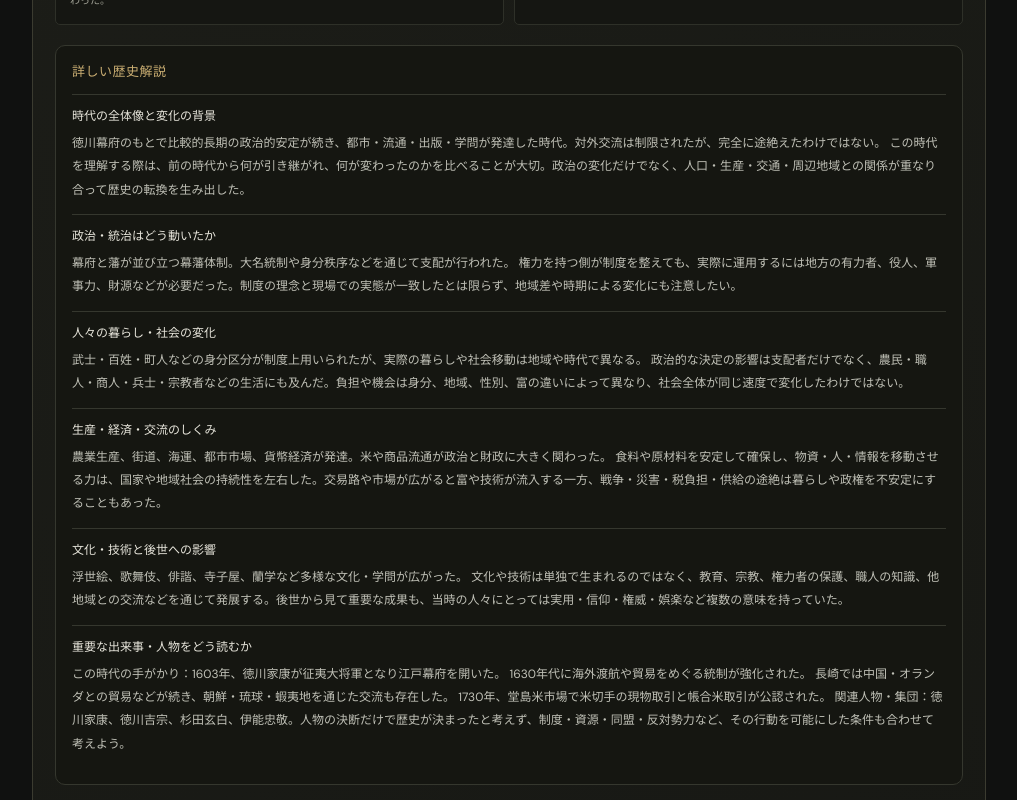
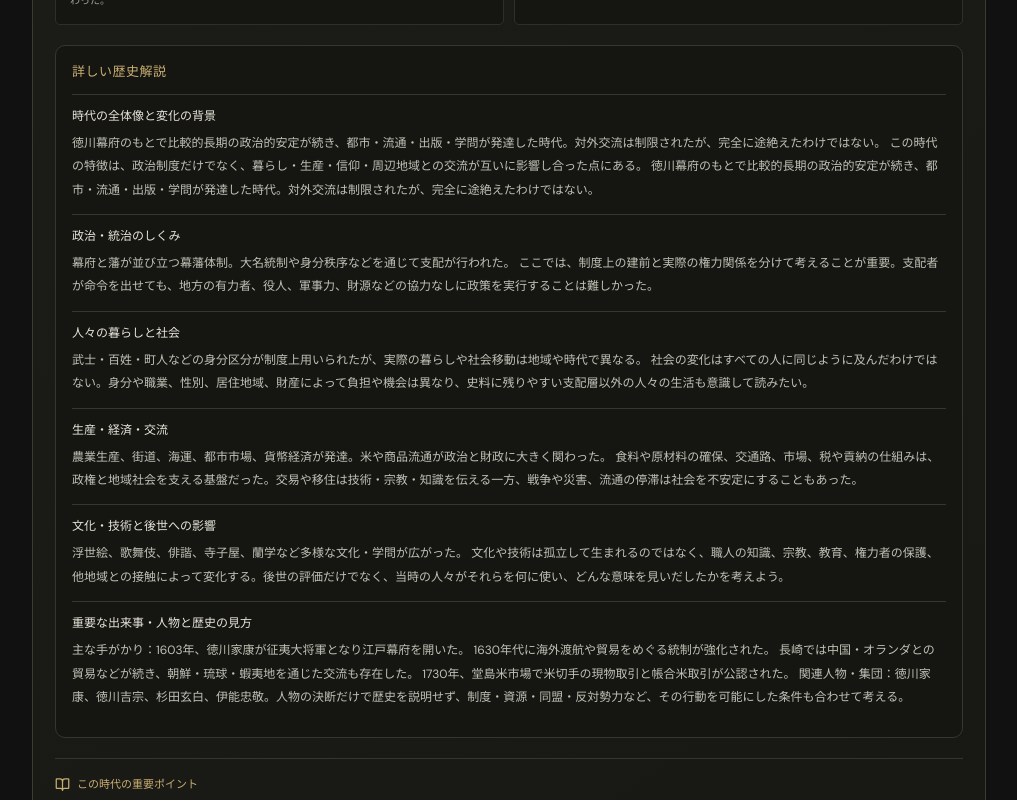
Before and after one commit to pzw46tbt7z-a11y/kingdom-tenka-touitsu, a React (Vite) app: page / in a window 1280 px wide. Shown: the part 1840-2640 px from the top of the page, without its empty margins (252-1269 px from the left). Built offline with nearby package versions, Linux system fonts and the light colour scheme.

Commit message:
Write era-specific historical context for all civilization explanations

```diff
--- a/src/App.tsx
+++ b/src/App.tsx
@@ -13,17 +13,47 @@ type Era = {
 };
 type Civilization = { id: string; name: string; subtitle: string; symbol: string; overview: string; eras: Era[] };
 
+const ERA_CONTEXT: Record<string, string> = {
+  'japan-jomon': '縄文文化は一様ではなく、気候・海岸線・資源環境に応じて地域ごとの暮らしが形づくられた。土器は煮炊きや保存を助け、定住や食生活の幅を広げた一方、狩猟採集社会を単純な「未発達な段階」とみなすのは適切ではない。',
+  'japan-kofun': '巨大古墳の分布と形の変化は、ヤマト王権と地方首長の結びつきが変化したことを示す。王権の成立を一度の征服で説明することは難しく、外交・婚姻・軍事・技術者集団との関係を通じた段階的な統合として考える必要がある。',
+  'japan-asuka': '飛鳥時代の改革は、豪族の政治をただちに消し去ったわけではない。中国の制度を参照しながら、氏姓や豪族の既存の力を調整し、戸籍・税・官僚制を整える長い国家形成の過程だった。',
+  'japan-heian': '平安時代の政治は、摂関政治から院政へ単純に交代しただけではない。天皇・上皇・摂関家・寺社・武士が権利や収入をめぐって関係を結び直し、中央の宮廷文化と地方の武力が並行して発展した。',
+  'japan-kamakura': '鎌倉幕府は朝廷を完全に置き換えた政府ではなく、朝廷の権威と並びながら御家人を御恩と奉公の関係で束ねた。承久の乱後には西国への影響力が増したが、元寇の負担や恩賞不足が御家人社会を揺さぶった。',
+  'japan-muromachi': '室町幕府の支配力は時期や地域によって大きく異なり、守護大名や国人、寺社、自治的な都市との交渉に支えられていた。応仁の乱は全国を一斉に戦国化させた単独の原因というより、既存の対立を広げる転機となった。',
+  'japan-azuchi': '織田信長と豊臣秀吉の統一事業は、軍事力だけでなく城下町、流通、検地、刀狩などを通じて人と土地を把握し直す過程だった。統一は地域ごとに段階的に進み、豊臣政権の制度は徳川幕府にも引き継がれた。',
+  'japan-taisho': '大正期には政党政治や大衆文化が広がった一方、選挙権は限定され、社会運動への警戒や植民地支配も続いた。第一次世界大戦による好況とその後の不況、米騒動などが、政治参加と社会不安の両面を強めた。',
+  'japan-showa': '昭和は戦前・戦中と戦後で政治・社会の条件が大きく異なる。戦争の拡大、敗戦、占領改革、高度経済成長を連続した一つの進歩として扱わず、被害と加害、復興の恩恵と格差の双方を確認する必要がある。',
+  'japan-heisei': '平成から令和にかけては、バブル崩壊後の長期停滞、少子高齢化、災害、デジタル化、国際環境の変化が重なった。社会の変化は一様ではなく、雇用・地域・世代によって影響が異なるため、統計と個人の経験を区別して読むことが重要である。',
+  'egypt-old': '古王国の王権は、ナイル川流域の農業余剰、徴税・労働動員、役人の組織によって支えられた。ピラミッドは王の墓であると同時に、資源を集めて人々を組織する国家能力の表れだが、建設を奴隷労働だけで説明するのは不正確である。',
+  'egypt-new': '新王国は軍事遠征と外交によってヌビアや西アジアへ影響力を広げ、金属・木材・贅沢品などを獲得した。領土拡大は富をもたらす一方、遠征や駐屯の費用、周辺勢力の変化、王権と神殿の関係という課題も生んだ。',
+  'greece-classical': '古典期ギリシャは単一国家ではなく、アテナイやスパルタなど独立したポリスの競争と協力から成っていた。アテナイ民主政には市民男性のみが政治参加でき、女性・奴隷・在留外国人は排除されるなど、参加の範囲に明確な限界があった。',
+  'greece-hellenistic': 'アレクサンドロスの征服後、後継者の王国が競合するなかでギリシャ語や都市制度が広域に広がった。文化交流は一方向の「ギリシャ化」ではなく、エジプトや西アジアの宗教・知識・慣習との相互作用によって進んだ。',
+  'rome-republic': '共和政ローマでは執政官や元老院、市民集会が政治を担ったが、権力と富は平等ではなかった。征服による領土・奴隷・富の流入はローマを強大にすると同時に土地集中や軍隊の変質を招き、内乱と一人の有力者への権力集中につながった。',
+  'rome-empire': '帝政初期は皇帝の権力と共和政以来の制度を組み合わせ、軍隊・属州行政・道路網を通じて広大な領域を統治した。平和と交易の拡大は地域差や身分格差を消したわけではなく、軍の忠誠や皇位継承は政権の安定を左右した。',
+  'china-zhou': '殷から西周にかけて、王権は祭祀・青銅器・親族や有力者との関係を通じて支えられた。西周の封建的な統治は各地の諸侯に土地と役割を与える仕組みだったが、世代を経るにつれて地方勢力が自立し、王の権威は弱まっていった。',
+  'china-spring': '春秋時代には周王の権威が弱まる一方、諸侯国は覇者を中心に同盟や戦争を繰り返した。鉄器や農業の変化、官僚制の萌芽が政治競争を支え、後の戦国時代に見られる領域国家への変化を準備した。',
+  'china-warring': '戦国時代には各国が徴兵・税制・行政を改革し、広い領域と人口を直接支配する国家へ変わった。法家思想を含む諸学派は統治のあり方を議論し、軍事競争と改革が秦の統一を可能にする一方、民衆への負担も大きくした。',
+  'china-qin': '秦の統一は、文字・度量衡・貨幣・道路などの規格化と郡県制によって広域支配を進めた転換点だった。ただし統一後の急速な徴発や厳しい刑罰、後継問題と反乱が政権を弱め、秦は短期間で崩壊した。',
+  'china-han': '漢は秦の中央集権制度を継承しながら、儒学を官僚統治の理念として重視し、郡県制と諸侯王の配置を調整した。シルクロードを含む交流が広がった一方、土地集中、宦官・外戚の対立、農民反乱などが後漢末の危機につながった。',
+  'china-three': '三国時代は魏・蜀・呉が正統性と資源を競い、人口移動や屯田、軍事動員が政治を左右した。後世の物語では英雄の活躍が強調されるが、実際の歴史は地理、財政、官僚組織、同盟関係にも大きく規定されていた。',
+  'china-jin': '晋による一時的な統一の後、皇族間の争いと北方勢力の進出によって政治の中心が南北に分かれた。北方では複数の政権が制度や文化を作り直し、南方では移住者と在地社会が融合して、後の隋唐統一につながる変化が進んだ。',
+  'china-sui-tang': '隋は大運河や律令的制度を整えて再統一を進め、唐は科挙・官僚制・国際交易を発展させた。広域交流が長安などの都市を繁栄させた一方、均田制や府兵制の変質、安史の乱、地方軍閥の成長によって中央の統制は弱まった。',
+  'china-song': '宋代には商業・都市・印刷・火薬などが発展し、科挙官僚を中心とする文治政治が強まった。経済力と文化が栄えても軍事的圧力は続き、南宋は金と、後にはモンゴル勢力と対峙し、元による征服へと至った。',
+  'china-qing-modern': '清は多民族帝国として広大な地域を統治し、人口増加と交易拡大を経験したが、19世紀には内乱と列強の軍事・経済的圧力に直面した。帝制崩壊後も国家建設をめぐる対立が続き、近現代中国は革命・戦争・改革を通じて大きく変化した。',
+  'china-ming': '明は皇帝権力を強め、科挙官僚制と農業税収を基盤に統治した。鄭和の航海や海上交易が展開する一方、海禁政策は時期や地域によって運用が異なり、銀の流入、財政難、北方防衛、農民反乱が王朝末期の不安定化に関わった。',
+  'mongol-rise': 'モンゴル帝国の拡大は、騎馬軍の機動力だけでなく、部族連合の再編、情報伝達、降伏した都市や職人の活用によって進んだ。征服は破壊と人口移動をもたらした一方、ユーラシアの交易・外交・技術交流を結び直し、地域ごとに異なる支配体制を生んだ。'
+};
 function getDeepDive(era: Era) {
-  if (era.deepDive?.length) return era.deepDive;
+  const context = ERA_CONTEXT[era.id] || (era.overview + ' この時代の特徴は、政治制度だけでなく、暮らし・生産・信仰・周辺地域との交流が互いに影響し合った点にある。');
   const facts = era.keyFacts;
   const people = era.people.filter(p => !p.includes('特定の個人名は史料から分からない'));
   return [
-    { heading: '時代の全体像と変化の背景', body: era.overview + ' この時代を理解する際は、前の時代から何が引き継がれ、何が変わったのかを比べることが大切。政治の変化だけでなく、人口・生産・交通・周辺地域との関係が重なり合って歴史の転換を生み出した。' },
-    { heading: '政治・統治はどう動いたか', body: era.politics + ' 権力を持つ側が制度を整えても、実際に運用するには地方の有力者、役人、軍事力、財源などが必要だった。制度の理念と現場での実態が一致したとは限らず、地域差や時期による変化にも注意したい。' },
-    { heading: '人々の暮らし・社会の変化', body: era.society + ' 政治的な決定の影響は支配者だけでなく、農民・職人・商人・兵士・宗教者などの生活にも及んだ。負担や機会は身分、地域、性別、富の違いによって異なり、社会全体が同じ速度で変化したわけではない。' },
-    { heading: '生産・経済・交流のしくみ', body: era.economy + ' 食料や原材料を安定して確保し、物資・人・情報を移動させる力は、国家や地域社会の持続性を左右した。交易路や市場が広がると富や技術が流入する一方、戦争・災害・税負担・供給の途絶は暮らしや政権を不安定にすることもあった。' },
-    { heading: '文化・技術と後世への影響', body: era.culture + ' 文化や技術は単独で生まれるのではなく、教育、宗教、権力者の保護、職人の知識、他地域との交流などを通じて発展する。後世から見て重要な成果も、当時の人々にとっては実用・信仰・権威・娯楽など複数の意味を持っていた。' },
-    { heading: '重要な出来事・人物をどう読むか', body: 'この時代の手がかり：' + facts.join(' ') + (people.length ? ' 関連人物・集団：' + people.join('、') + '。人物の決断だけで歴史が決まったと考えず、制度・資源・同盟・反対勢力など、その行動を可能にした条件も合わせて考えよう。' : ' 個人名が分からない場合も、遺跡・遺物・文書などから社会の特徴を調べられる。') }
+    { heading: '時代の全体像と変化の背景', body: context + ' ' + era.overview },
+    { heading: '政治・統治のしくみ', body: era.politics + ' ここでは、制度上の建前と実際の権力関係を分けて考えることが重要。支配者が命令を出せても、地方の有力者、役人、軍事力、財源などの協力なしに政策を実行することは難しかった。' },
+    { heading: '人々の暮らしと社会', body: era.society + ' 社会の変化はすべての人に同じように及んだわけではない。身分や職業、性別、居住地域、財産によって負担や機会は異なり、史料に残りやすい支配層以外の人々の生活も意識して読みたい。' },
+    { heading: '生産・経済・交流', body: era.economy + ' 食料や原材料の確保、交通路、市場、税や貢納の仕組みは、政権と地域社会を支える基盤だった。交易や移住は技術・宗教・知識を伝える一方、戦争や災害、流通の停滞は社会を不安定にすることもあった。' },
+    { heading: '文化・技術と後世への影響', body: era.culture + ' 文化や技術は孤立して生まれるのではなく、職人の知識、宗教、教育、権力者の保護、他地域との接触によって変化する。後世の評価だけでなく、当時の人々がそれらを何に使い、どんな意味を見いだしたかを考えよう。' },
+    { heading: '重要な出来事・人物と歴史の見方', body: '主な手がかり：' + facts.join(' ') + (people.length ? ' 関連人物・集団：' + people.join('、') + '。人物の決断だけで歴史を説明せず、制度・資源・同盟・反対勢力など、その行動を可能にした条件も合わせて考える。' : ' 個人名が分からない場合も、遺跡・遺物・文書などから社会の特徴を探ることができる。') }
   ];
 }
 
```
